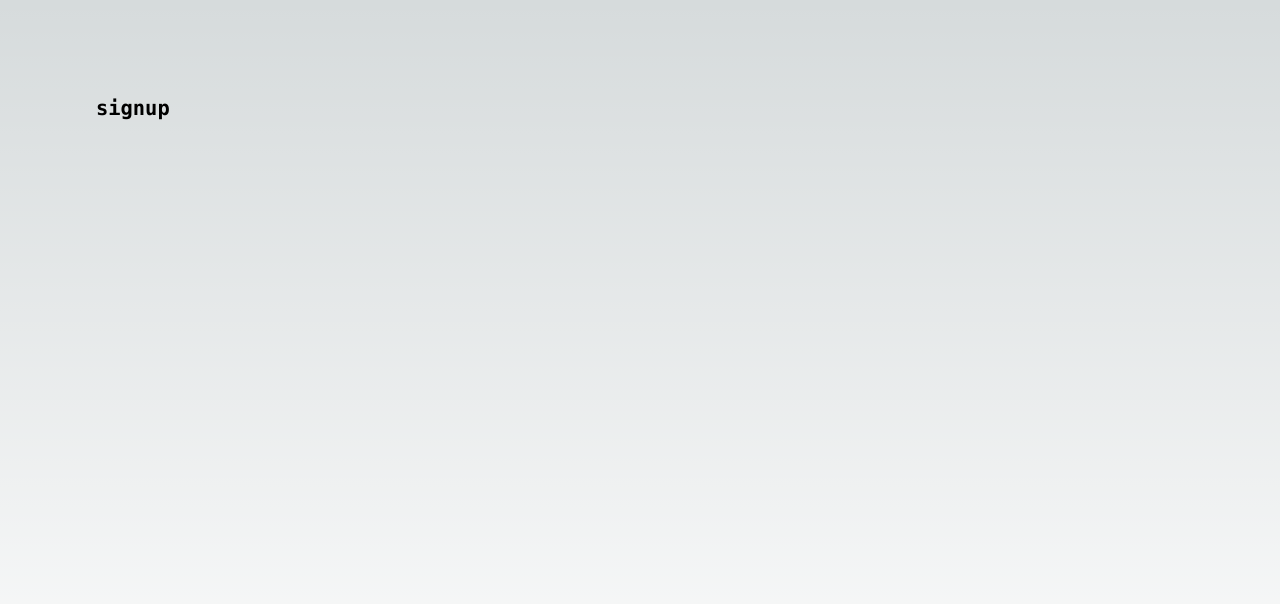
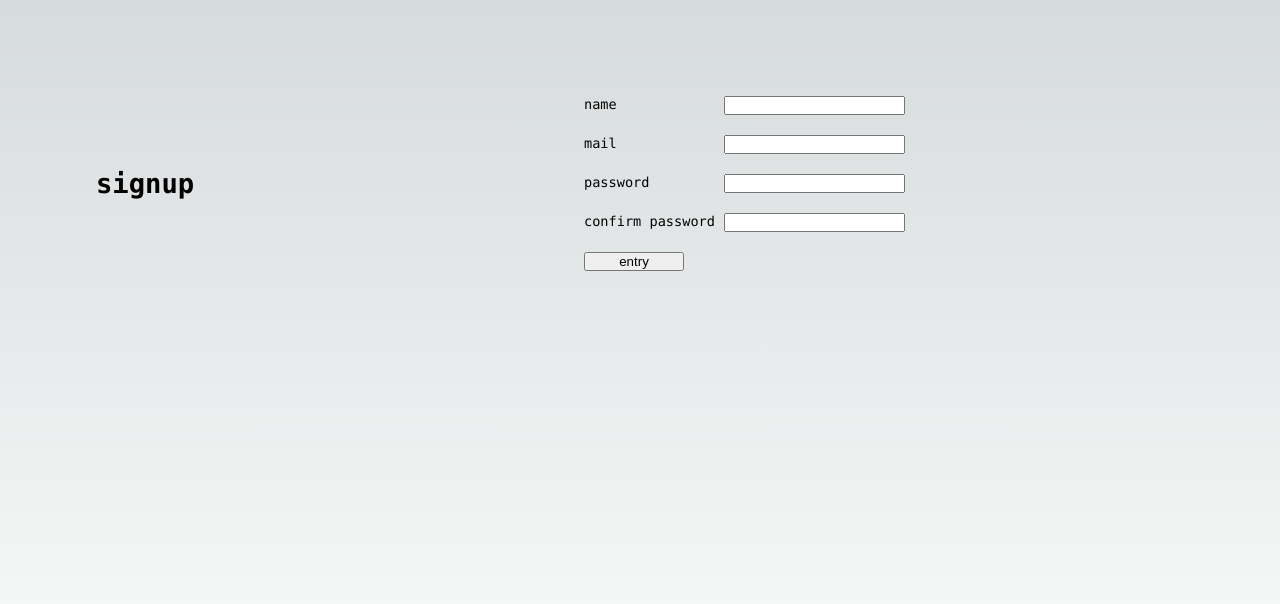
Before and after one commit to minmin0530/hello-css-modules, a Next.js app: page /signup in a window 1280 px wide. Shown: the top 604 px of the page. Built offline with nearby package versions, Linux system fonts and the light colour scheme.

Commit message:
create signup login

```diff
--- /dev/null
+++ b/app/signup/page.module.css
@@ -0,0 +1,53 @@
+.main {
+  display: flex;
+  flex-direction: column;
+  justify-content: space-between;
+  align-items: center;
+  padding: 6rem;
+  min-height: 100vh;
+}
+
+.description {
+  display: inherit;
+  justify-content: inherit;
+  align-items: inherit;
+  font-size: 0.85rem;
+  max-width: var(--max-width);
+  width: 100%;
+  z-index: 2;
+  font-family: var(--font-mono);
+}
+
+.description a {
+  display: flex;
+  justify-content: center;
+  align-items: center;
+  gap: 0.5rem;
+}
+
+.description p {
+  position: relative;
+  margin: 0;
+  padding: 1rem;
+  background-color: rgba(var(--callout-rgb), 0.5);
+  border: 1px solid rgba(var(--callout-border-rgb), 0.3);
+  border-radius: var(--border-radius);
+}
+
+.inputs {
+  display: flex;
+  flex-direction: column;
+}
+.input {
+  display: flex;
+  width: 600px;
+  margin-bottom: 20px;
+}
+
+.input_name {
+  width: 140px;
+}
+
+.entry_button {
+  width: 100px;
+}
--- /dev/null
+++ b/app/signup/page.tsx
@@ -0,0 +1,70 @@
+"use client"
+import classes from "@/app/signup/page.module.css";
+import { useState } from "react";
+
+export default function Signup() {
+    const [ entryName, setEntryName ] = useState<string>("");
+    const [ entryMail, setEntryMail ] = useState<string>("");
+    const [ entryPassword, setEntryPassword ] = useState<string>("");
+    const [ entryConfirmPassword, setEntryConfirmPassword ] = useState<string>("");
+
+    const entry = async () => {
+        console.log(entryName);
+        if (entryName && entryMail && entryPassword && entryConfirmPassword &&
+            entryPassword == entryConfirmPassword) {
+                console.log(entryMail);
+            const data = {
+                collectionName: "test_izumi_data",
+                name: entryName,
+                mail: entryMail,
+                password: entryPassword,
+            };
+            const params = {
+                method: "post",
+                headers: {
+                    "Content-Type": "application/json"
+                },
+                body: JSON.stringify(data),
+            };
+            await fetch("http://os3-282-30802.vs.sakura.ne.jp/insert", params).then(req => req.json() ).then( data2 => {
+                console.log(data2.result);
+                location.href = "http://localhost:3000";
+            });
+        }
+    }
+    const inputName = (event: React.ChangeEvent<HTMLInputElement>): void => {
+        setEntryName(event.target.value);
+    }
+    const inputMail = (event: React.ChangeEvent<HTMLInputElement>): void => {
+        setEntryMail(event.target.value);
+    }
+    const inputPassword = (event: React.ChangeEvent<HTMLInputElement>): void => {
+        setEntryPassword(event.target.value);
+    }
+    const inputConfirmPassword = (event: React.ChangeEvent<HTMLInputElement>): void => {
+        setEntryConfirmPassword(event.target.value);
+    }
+
+    return (
+        <main className={classes.main}>
+            <div className={classes.description}>
+                <h1>signup</h1>
+                <div className={classes.inputs}>
+                    <div className={classes.input}>
+                        <span className={classes.input_name} id="name">name</span><input type="text" onChange={inputName}></input>
+                    </div>
+                    <div className={classes.input}>
+                        <span className={classes.input_name} id="mail">mail</span><input type="email" onChange={inputMail}></input>
+                    </div>
+                    <div className={classes.input}>
+                        <span className={classes.input_name} id="password">password</span><input type="password" onChange={inputPassword}></input>
+                    </div>
+                    <div className={classes.input}>
+                        <span className={classes.input_name} id="confirm_password">confirm password</span><input type="password" onChange={inputConfirmPassword}></input>
+                    </div>
+                    <button className={classes.entry_button} onClick={entry}>entry</button>
+                </div>
+            </div>
+        </main>
+    )
+}
```
Also changed, not shown: app/api/fetch_get.ts (added, +19 -0 lines), app/api/fetch_login.ts (added, +24 -0 lines), app/page.tsx (+52 -12 lines).
